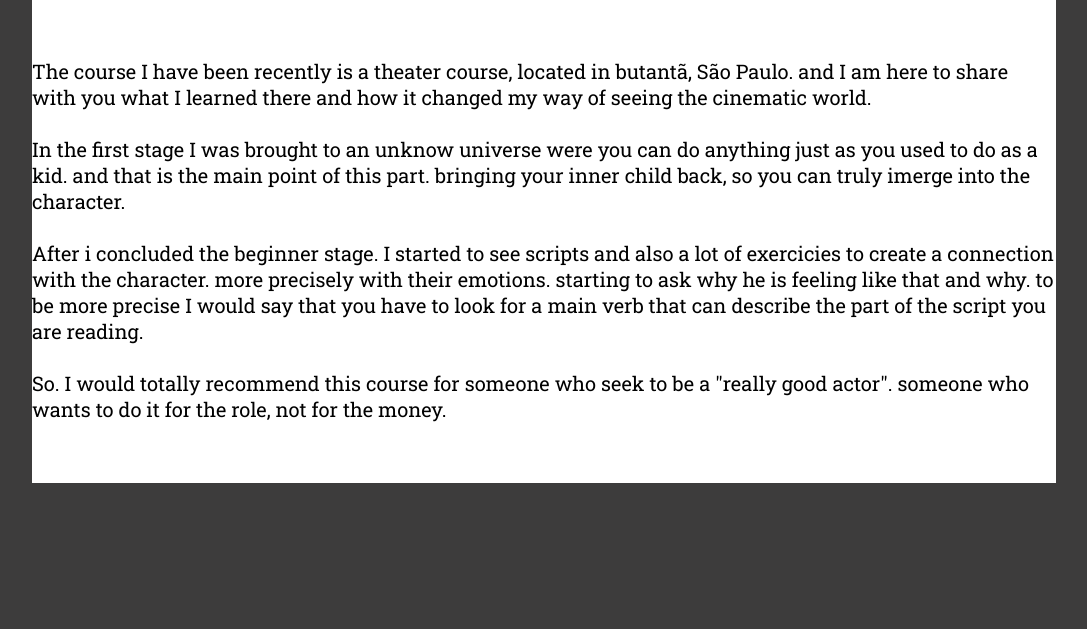
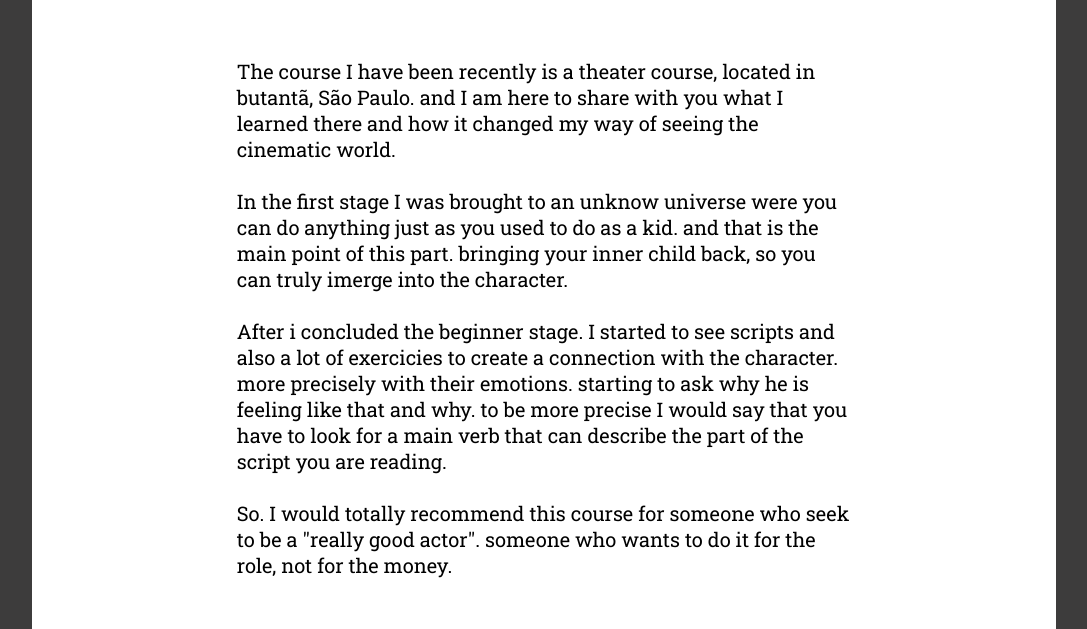
Before and after one commit to vinisaork/English, a plain HTML site: page index.html in a window 1280 px wide. Shown: the part 171-800 px from the top of the page, without its empty margins (96-1183 px from the left). Drawn offline with Linux system fonts and the light colour scheme; a web font is replaced by a local one.

Commit message:
Update estilo.css

```diff
--- a/estilo.css
+++ b/estilo.css
@@ -125,7 +125,8 @@ body main{
     flex-direction: column;
     justify-content: center;
     align-items: center;
-
+    width: 60%;
+    min-height: 700px;
 }
 body main  .imagens {
     display: flex;
```
